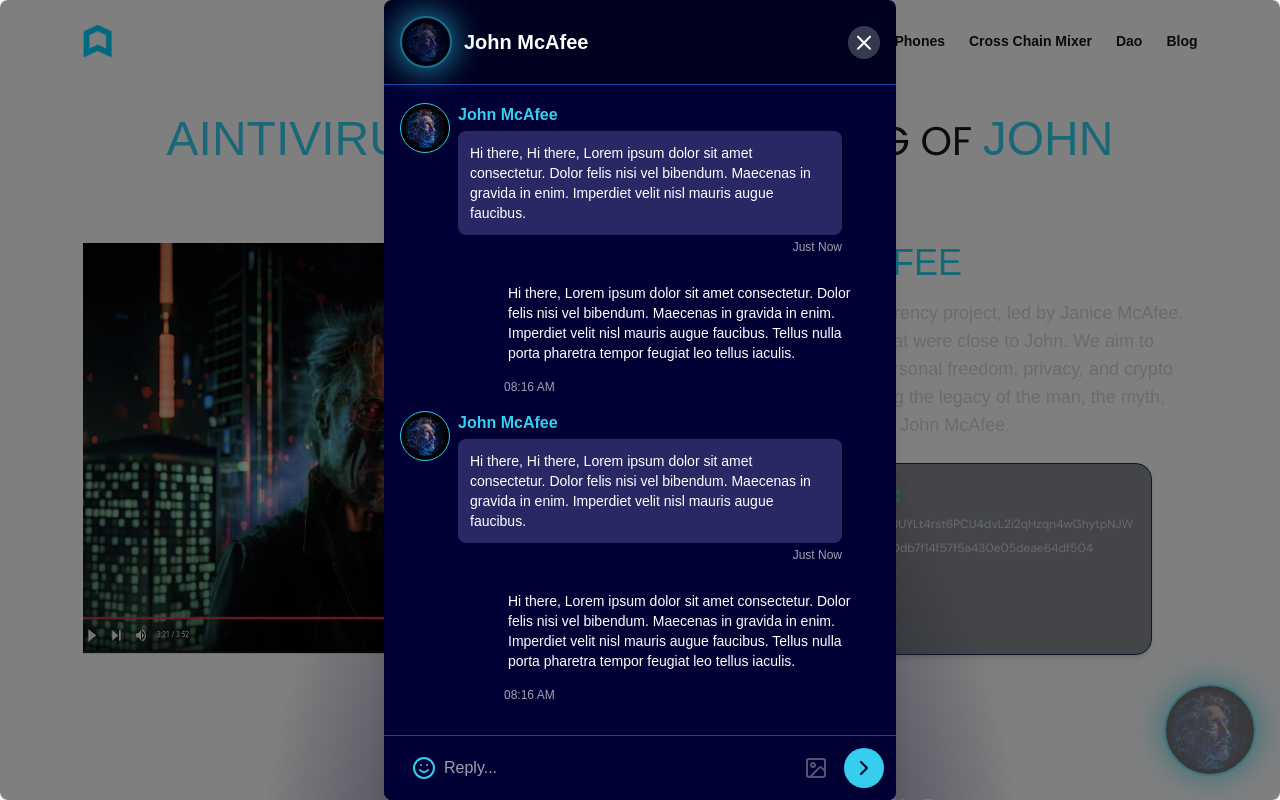
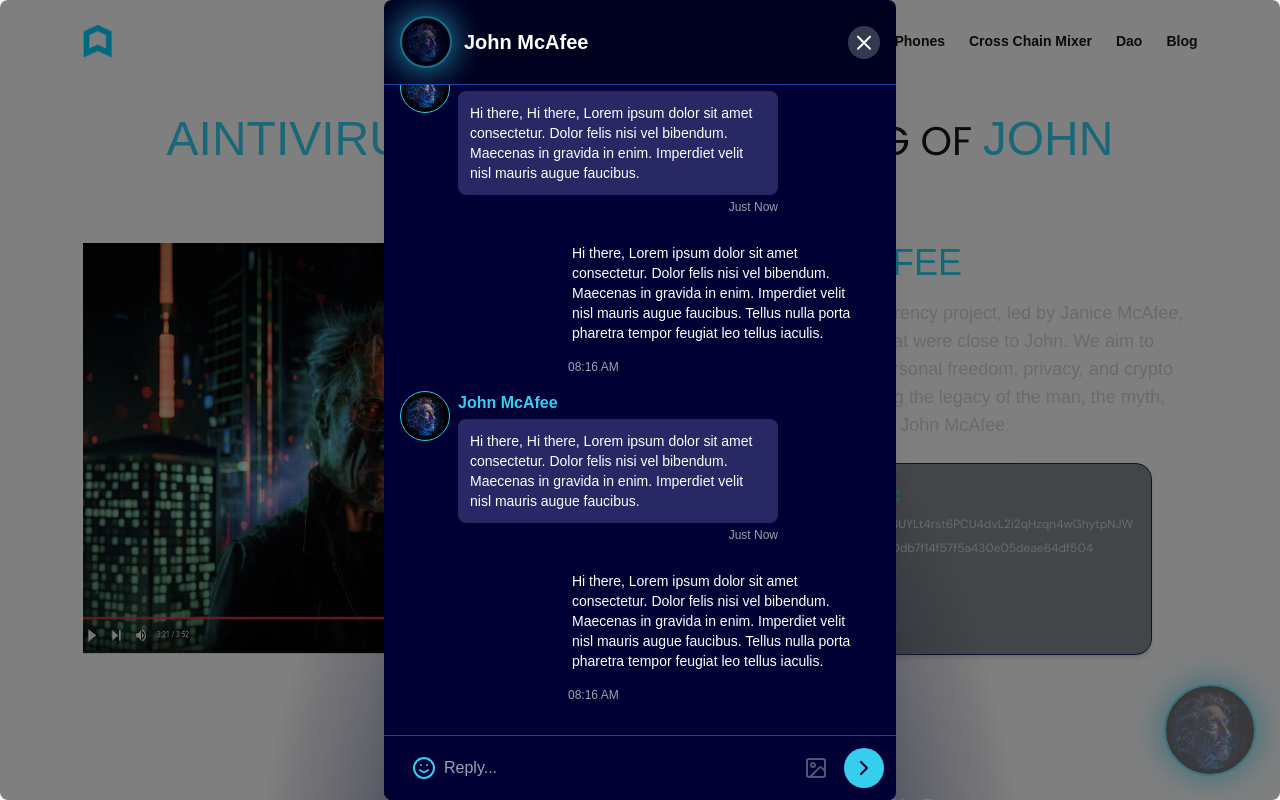
Before and after one commit to goldliondevX/aintivirus-website, a Next.js app: page /bridge in a window 1280 px wide. Both pictures are taken after a click on the button 1210 px from the left and 730 px from the top of the page. Shown: the top 800 px of the page. Built offline with nearby package versions, Linux system fonts and the light colour scheme; a web font is replaced by a local one.

Commit message:
fix: change message size

```diff
--- a/src/ui/view/bridge/bridge-content/floating-chat/message.tsx
+++ b/src/ui/view/bridge/bridge-content/floating-chat/message.tsx
@@ -40,7 +40,7 @@
         )}
         <div
           className={cn(
-            'max-w-sm ms-0 rounded-lg p-3 ml-10',
+            'max-w-xs ms-0 rounded-lg p-3 ml-10',
             isSender ? 'bg-transparent' : 'bg-purple'
           )}
         >
```
